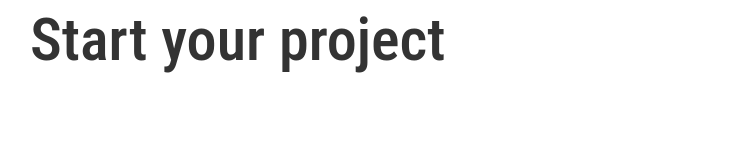
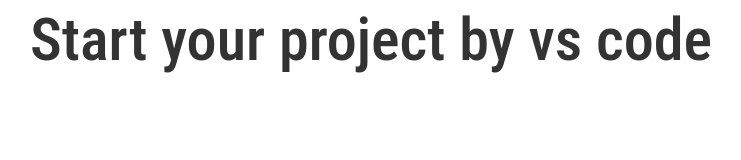
Before and after one commit to AsifMahmudPallab/html-boilerplate, a plain HTML site: page index.html in a window 1280 px wide. Shown: the whole page, without its empty margins (55-796 px from the left). Drawn offline with Linux system fonts and the light colour scheme.

Commit message:
change some thing

```diff
--- a/index.html
+++ b/index.html
@@ -27,7 +27,7 @@
         <div class="container">
             <div class="row">
                 <div class="col-md-12">
-                    <h1>Start your project</h1>
+                    <h1>Start your project by vs code</h1>
                 </div>
             </div>
         </div>
```
